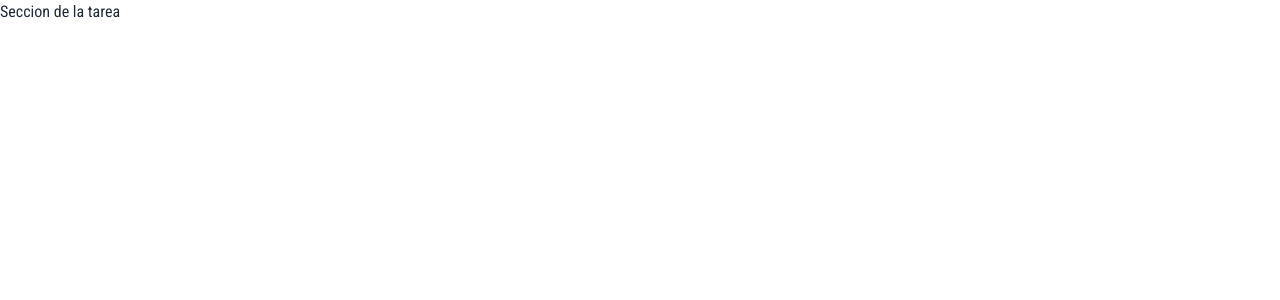
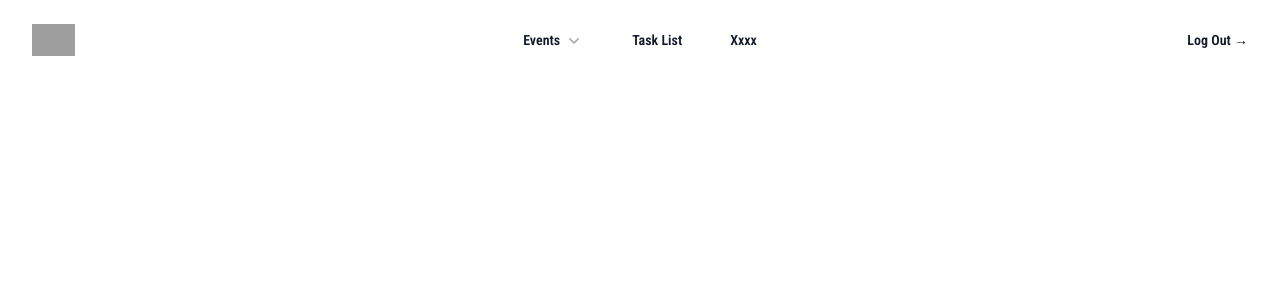
Before and after one commit to juanjosbg/TODOLIST, a Next.js app: page /taskList in a window 1280 px wide. Shown: the top 300 px of the page. Built offline with nearby package versions, Linux system fonts and the light colour scheme; grey boxes are pictures that could not be loaded.

Commit message:
se creo un nav

```diff
--- a/package.json
+++ b/package.json
@@ -9,6 +9,8 @@
     "lint": "next lint"
   },
   "dependencies": {
+    "@headlessui/react": "^1.7.18",
+    "@heroicons/react": "^2.1.1",
     "@react-icons/all-files": "^4.1.0",
     "daisyui": "^4.7.3",
     "ldrs": "^1.0.1",
--- a/src/pages/logIn/index.js
+++ b/src/pages/logIn/index.js
@@ -1,7 +1,5 @@
 import { useState, useEffect } from 'react';
 import { useRouter } from 'next/router';
-
-import Task from '../taskList/index.js';
 
 const LoadingScreen = () => (
   <div className="fixed top-0 left-0 z-50 w-screen h-screen flex justify-center items-center bg-gray-200 opacity-75">
@@ -151,8 +149,6 @@
           </div>
         </div>
       </div>
-
-      <Task />
     </section>
   );
 };
--- a/src/pages/taskList/index.js
+++ b/src/pages/taskList/index.js
@@ -1,9 +1,154 @@
-import React from 'react'
+import { Fragment, useState } from 'react';
+import { Dialog, Disclosure, Popover, Transition } from '@headlessui/react';
+import {
+  ArrowPathIcon,
+  Bars3Icon,
+  ChartPieIcon,
+  CursorArrowRaysIcon,
+  FingerPrintIcon,
+  SquaresPlusIcon,
+  XMarkIcon,
+} from '@heroicons/react/24/outline'
+import { ChevronDownIcon, PhoneIcon, PlayCircleIcon } from '@heroicons/react/20/solid';
+
+const Events = [
+  { name: 'Concerts', description: 'Get a better understanding of your traffic', href: '#', icon: ChartPieIcon },
+  { name: 'Makes Trip', description: 'Speak directly to your customers', href: '#', icon: CursorArrowRaysIcon },
+  { name: 'Extreme Sports', description: 'Your customers’ data will be safe and secure', href: '#', icon: FingerPrintIcon },
+]
+
+function classNames(...classes) {
+  return classes.filter(Boolean).join(' ')
+}
 
 export default function index() {
+  const [mobileMenuOpen, setMobileMenuOpen] = useState(false);
+
   return (
-    <section>
-      <h1>Seccion de la tarea</h1>
-    </section>
-  )
-}
+    <header className="bg-white">
+      <nav className="mx-auto flex max-w-7xl items-center justify-between p-6 lg:px-8" aria-label="Global">
+        <div className="flex lg:flex-1">
+          <a href="#" className="-m-1.5 p-1.5">
+            <span className="sr-only">Your Company</span>
+            <img className="h-8 w-auto" src="https://tailwindui.com/img/logos/mark.svg?color=indigo&shade=600" alt="" />
+          </a>
+        </div>
+        <div className="flex lg:hidden">
+          <button
+            type="button"
+            className="-m-2.5 inline-flex items-center justify-center rounded-md p-2.5 text-gray-700"
+            onClick={() => setMobileMenuOpen(true)}
+          >
+            <span className="sr-only">Open main menu</span>
+            <Bars3Icon className="h-6 w-6" aria-hidden="true" />
+          </button>
+        </div>
+        <Popover.Group className="hidden lg:flex lg:gap-x-12">
+          <Popover className="relative">
+            <Popover.Button className="flex items-center gap-x-1 text-sm font-semibold leading-6 text-gray-900">
+              Events
+              <ChevronDownIcon className="h-5 w-5 flex-none text-gray-400" aria-hidden="true" />
+            </Popover.Button>
+
+            <Transition
+              as={Fragment}
+              enter="transition ease-out duration-200"
+              enterFrom="opacity-0 translate-y-1"
+              enterTo="opacity-100 translate-y-0"
+              leave="transition ease-in duration-150"
+              leaveFrom="opacity-100 translate-y-0"
+              leaveTo="opacity-0 translate-y-1"
+            >
+              <Popover.Panel className="absolute -left-8 top-full z-10 mt-3 w-screen max-w-md overflow-hidden rounded-3xl bg-white shadow-lg ring-1 ring-gray-900/5">
+                <div className="p-4">
+                  {Events.map((item) => (
+                    <div
+                      key={item.name}
+                      className="group relative flex items-center gap-x-6 rounded-lg p-4 text-sm leading-6 hover:bg-gray-50"
+                    >
+                      <div className="flex h-11 w-11 flex-none items-center justify-center rounded-lg bg-gray-50 group-hover:bg-white">
+                        <item.icon className="h-6 w-6 text-gray-600 group-hover:text-indigo-600" aria-hidden="true" />
+                      </div>
+                      <div className="flex-auto">
+                        <a href={item.href} className="block font-semibold text-gray-900">
+                          {item.name}
+                          <span className="absolute inset-0" />
+                        </a>
+                        <p className="mt-1 text-gray-600">{item.description}</p>
+                      </div>
+                    </div>
+                  ))}
+                </div>
+              </Popover.Panel>
+            </Transition>
+          </Popover>
+
+          <a href="#" className="text-sm font-semibold leading-6 text-gray-900">
+            Task List
+          </a>
+          <a href="#" className="text-sm font-semibold leading-6 text-gray-900">
+            Xxxx
+          </a>
+        </Popover.Group>
+        <div className="hidden lg:flex lg:flex-1 lg:justify-end">
+          <a href="/" className="text-sm font-semibold leading-6 text-gray-900">
+            Log Out <span aria-hidden="true">&rarr;</span>
+          </a>
+        </div>
+      </nav>
+      <Dialog as="div" className="lg:hidden" open={mobileMenuOpen} onClose={setMobileMenuOpen}>
+        <div className="fixed inset-0 z-10" />
+        <Dialog.Panel className="fixed inset-y-0 right-0 z-10 w-full overflow-y-auto bg-white px-6 py-6 sm:max-w-sm sm:ring-1 sm:ring-gray-900/10">
+          <div className="flex items-center justify-between">
+            <a href="#" className="-m-1.5 p-1.5">
+              <span className="sr-only">Your Company</span>
+              <img
+                className="h-8 w-auto"
+                src="https://tailwindui.com/img/logos/mark.svg?color=indigo&shade=600"
+                alt=""
+              />
+            </a>
+            <button
+              type="button"
+              className="-m-2.5 rounded-md p-2.5 text-gray-700"
+              onClick={() => setMobileMenuOpen(false)}
+            >
+              <span className="sr-only">Close menu</span>
+              <XMarkIcon className="h-6 w-6" aria-hidden="true" />
+            </button>
+          </div>
+          <div className="mt-6 flow-root">
+            <div className="-my-6 divide-y divide-gray-500/10">
+              <div className="space-y-2 py-6">
+                <Disclosure as="div" className="-mx-3">
+                  {({ open }) => (
+                    <>
+                      <Disclosure.Button className="flex w-full items-center justify-between rounded-lg py-2 pl-3 pr-3.5 text-base font-semibold leading-7 text-gray-900 hover:bg-gray-50">
+                        Events
+                        <ChevronDownIcon
+                          className={classNames(open ? 'rotate-180' : '', 'h-5 w-5 flex-none')}
+                          aria-hidden="true"
+                        />
+                      </Disclosure.Button>
+                    </>
+                  )}
+                </Disclosure>
+                <a href="#" className="-mx-3 block rounded-lg px-3 py-2 text-base font-semibold leading-7 text-gray-900 hover:bg-gray-50">
+                  Task List
+                </a>
+                <a href="#" className="-mx-3 block rounded-lg px-3 py-2 text-base font-semibold leading-7 text-gray-900 hover:bg-gray-50">
+                  Xxxx
+                </a>
+              </div>
+              <div className="py-6">
+                <a href="/" className="-mx-3 block rounded-lg px-3 py-2.5 text-base font-semibold leading-7 text-gray-900 hover:bg-gray-50">
+                  Log Out
+                </a>
+              </div>
+            </div>
+          </div>
+        </Dialog.Panel>
+      </Dialog>
+    </header>
+  );
+};
```
Also changed, not shown: src/pages/Components/cont.js (added), 1 other file (tests, documents, lock files or other folders).
